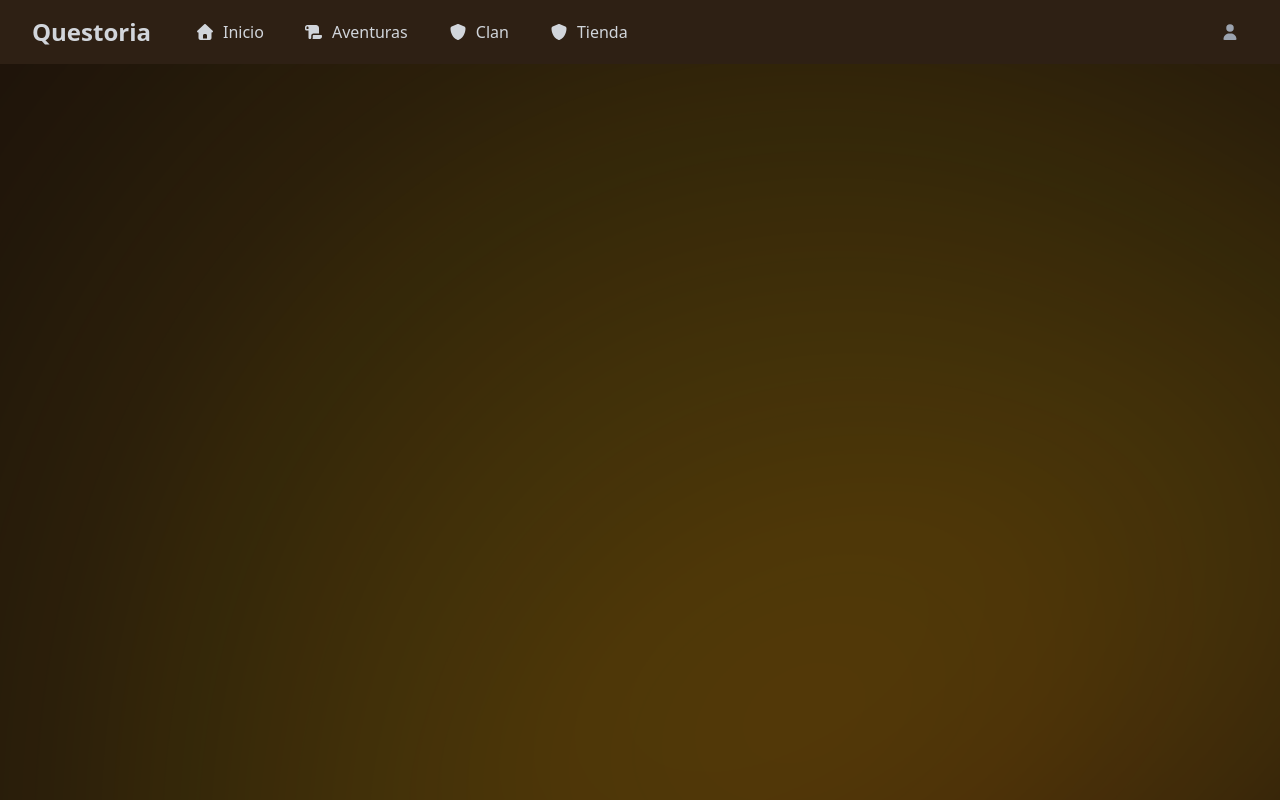
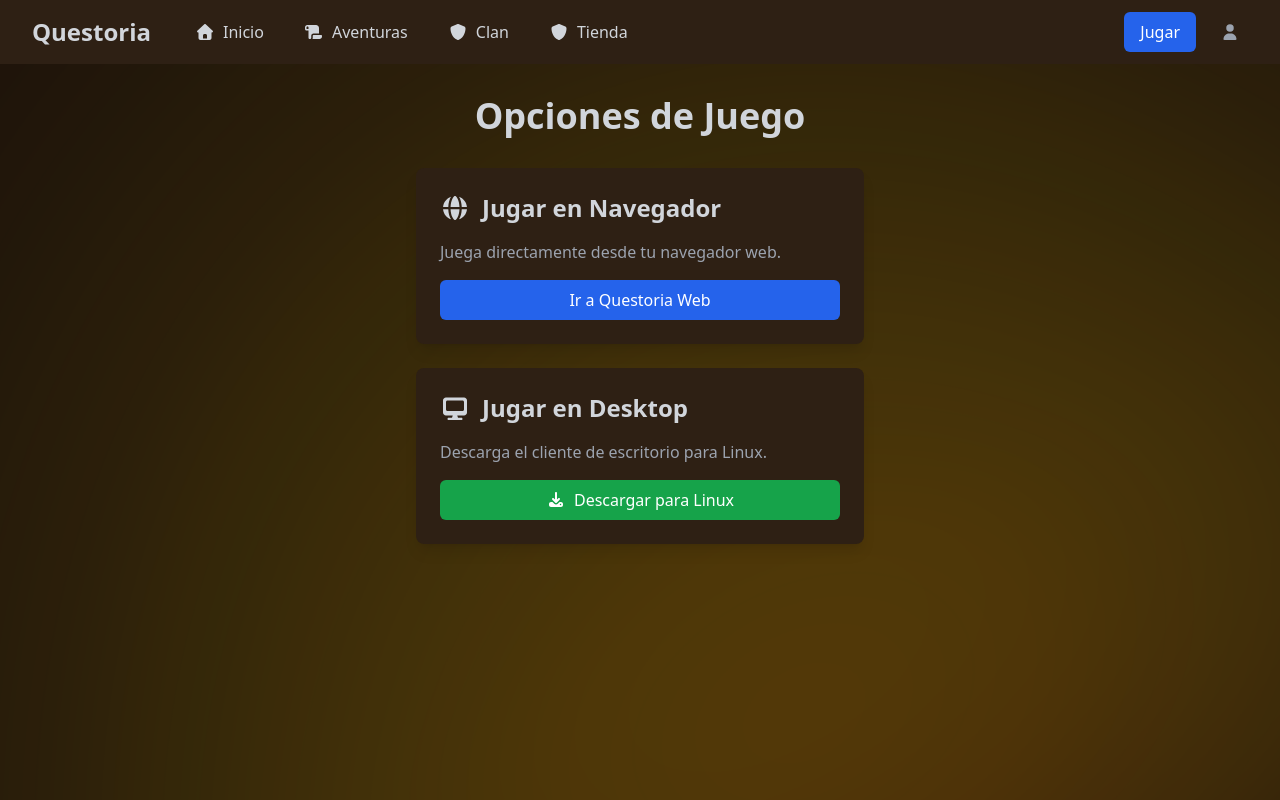
Before and after one commit to GwerhDev/Questoria-Web, a React (Vite) app: page /play in a window 1280 px wide. Built offline with nearby package versions, Linux system fonts and the light colour scheme; no server answers.

Commit message:
adding /play route

```diff
--- a/src/App.jsx
+++ b/src/App.jsx
@@ -5,6 +5,7 @@ import LoginPage from './pages/LoginPage';
 import AccountPage from './pages/AccountPage';
 import AdventurePage from './pages/AdventurePage';
 import AdventureDetailPage from './pages/AdventureDetailPage';
+import PlayPage from './pages/PlayPage';
 
 const AppContent = () => {
   return (
@@ -17,6 +18,7 @@ const AppContent = () => {
             <Route path="/u/account" element={<AccountPage />} />
             <Route path="/adventure" element={<AdventurePage />} />
             <Route path="/adventure/:adventureId" element={<AdventureDetailPage />} />
+            <Route path="/play" element={<PlayPage />} />
           </Routes>
         </DashboardLayout>
       } />
--- a/src/components/Navbar.jsx
+++ b/src/components/Navbar.jsx
@@ -85,6 +85,9 @@ export const Navbar = () => {
             </div>
           </div>
           <div className="absolute inset-y-0 right-0 flex items-center pr-2 sm:static sm:inset-auto sm:ml-6 sm:pr-0">
+            <Link to="/play" className="mr-4 px-4 py-2 rounded-md text-white bg-blue-600 hover:bg-blue-700 transition-colors duration-300">
+              Jugar
+            </Link>
             {accountData && accountData.logged ? (
               <div className="relative" ref={userMenuRef}>
                 <button
--- /dev/null
+++ b/src/pages/PlayPage.jsx
@@ -0,0 +1,88 @@
+import React, { useEffect, useState } from 'react';
+import { FontAwesomeIcon } from '@fortawesome/react-fontawesome';
+import { faGlobe, faDesktop, faMobileAlt, faDownload } from '@fortawesome/free-solid-svg-icons';
+import { faAndroid, faApple } from '@fortawesome/free-brands-svg-icons';
+
+const PlayPage = () => {
+  const [deviceType, setDeviceType] = useState('');
+  const [os, setOs] = useState('');
+
+  useEffect(() => {
+    const userAgent = navigator.userAgent;
+
+    // Detect device type
+    if (/(tablet|ipad|playbook|silk)|(android(?!.*mobi))/i.test(userAgent)) {
+      setDeviceType('Tablet');
+    } else if (/Mobile|Android|iP(hone|od)|IEMobile|BlackBerry|Kindle|Silk-Accelerated|(hpw|web)OS|Opera M(obi|ini)/.test(userAgent)) {
+      setDeviceType('Mobile');
+    } else {
+      setDeviceType('Desktop');
+    }
+
+    // Detect OS
+    if (userAgent.indexOf('Win') !== -1) setOs('Windows');
+    else if (userAgent.indexOf('Mac') !== -1) setOs('macOS');
+    else if (userAgent.indexOf('Linux') !== -1) setOs('Linux');
+    else if (userAgent.indexOf('Android') !== -1) setOs('Android');
+    else if (userAgent.indexOf('iOS') !== -1) setOs('iOS');
+    else setOs('Unknown');
+
+  }, []);
+
+  return (
+    <div className="flex flex-col items-center min-h-screen text-text-primary p-4">
+      <h1 className="text-4xl font-bold mb-8">Opciones de Juego</h1>
+
+      <div className="bg-surface p-6 rounded-lg shadow-lg w-full max-w-md mb-6">
+        <h2 className="text-2xl font-semibold mb-4 flex items-center"><FontAwesomeIcon icon={faGlobe} className="mr-3" />Jugar en Navegador</h2>
+        <p className="mb-4 text-text-secondary">Juega directamente desde tu navegador web.</p>
+        <a
+          href="https://app.questoria.cl"
+          target="_blank"
+          rel="noopener noreferrer"
+          className="block w-full text-center bg-blue-600 hover:bg-blue-700 text-white py-2 px-4 rounded-md transition-colors duration-300"
+        >
+          Ir a Questoria Web
+        </a>
+      </div>
+
+      {deviceType === 'Desktop' && (
+        <div className="bg-surface p-6 rounded-lg shadow-lg w-full max-w-md mb-6">
+          <h2 className="text-2xl font-semibold mb-4 flex items-center"><FontAwesomeIcon icon={faDesktop} className="mr-3" />Jugar en Desktop</h2>
+          <p className="mb-4 text-text-secondary">Descarga el cliente de escritorio para {os}.</p>
+          <button className="block w-full text-center bg-green-600 hover:bg-green-700 text-white py-2 px-4 rounded-md transition-colors duration-300">
+            <FontAwesomeIcon icon={faDownload} className="mr-2" />Descargar para {os}
+          </button>
+        </div>
+      )}
+
+      {(deviceType === 'Mobile' || deviceType === 'Tablet') && (
+        <div className="bg-surface p-6 rounded-lg shadow-lg w-full max-w-md mb-6">
+          <h2 className="text-2xl font-semibold mb-4 flex items-center">
+            <FontAwesomeIcon icon={faMobileAlt} className="mr-3" />
+            Jugar en {deviceType}
+          </h2>
+          <p className="mb-4 text-text-secondary">Descarga la aplicación móvil para {os}.</p>
+          <div className="flex justify-around mt-4">
+            {os === 'Android' && (
+              <a href="#" className="bg-purple-600 hover:bg-purple-700 text-white py-2 px-4 rounded-md transition-colors duration-300 flex items-center">
+                <FontAwesomeIcon icon={faAndroid} className="mr-2" />Descargar para Android
+              </a>
+            )}
+            {os === 'iOS' && (
+              <a href="#" className="bg-purple-600 hover:bg-purple-700 text-white py-2 px-4 rounded-md transition-colors duration-300 flex items-center">
+                <FontAwesomeIcon icon={faApple} className="mr-2" />Descargar para iOS
+              </a>
+            )}
+            {os === 'Unknown' && (
+              <p className="text-text-secondary">Opciones de descarga no disponibles para tu OS móvil.</p>
+            )}
+          </div>
+        </div>
+      )}
+
+    </div>
+  );
+};
+
+export default PlayPage;
```
Also changed, not shown: 1 other file (tests, documents, lock files or other folders).
